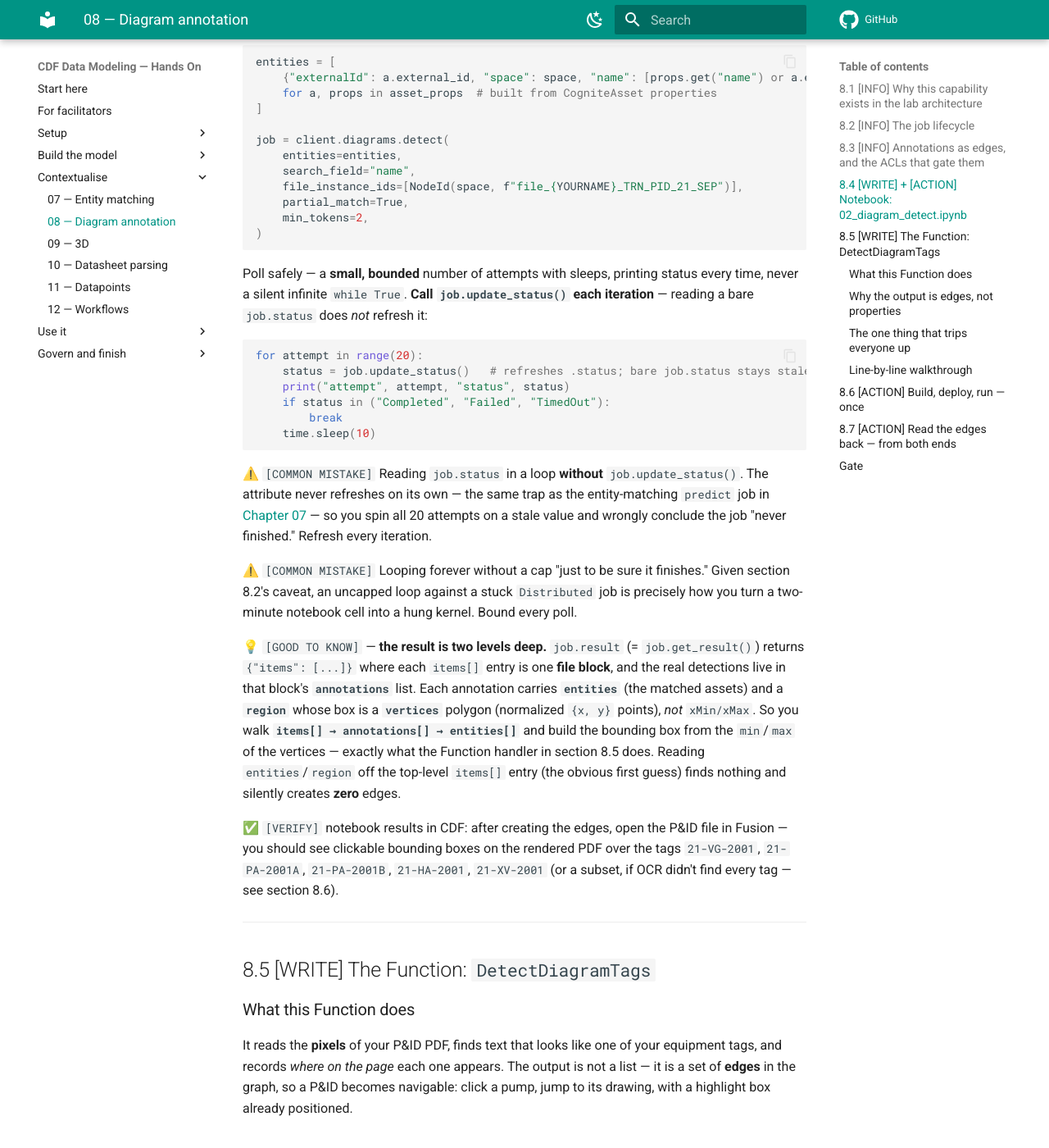
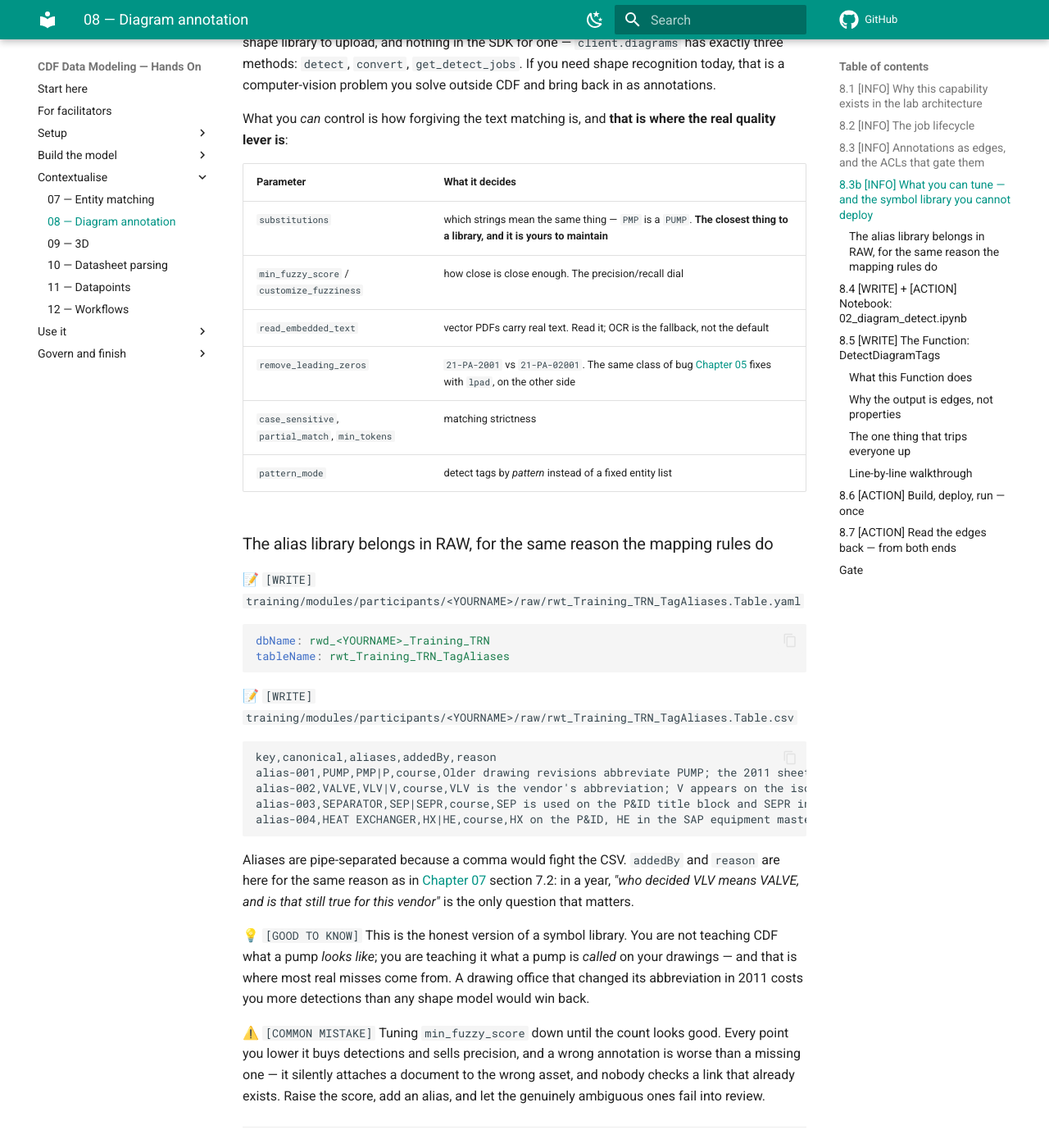
Before and after one commit to sebastian-srikanth/cdf-data-modeling-handson, an MkDocs documentation site: the page built from docs/08-diagram-annotation.md, in a window 1280 px wide and 1400 px high, scrolled down 1885 px. Shown: the whole window at 82% size. Built offline with MkDocs 1.6.1 and Material for MkDocs 9.7.7, drawn with Linux system fonts in a browser that asks for light colours; comment, search, counter and statistics services are not loaded; some of the changed text lies outside the part shown.

Commit message:
Add the tag-alias library, and say plainly what a symbol library is not
The question people ask here is whether they can upload a symbol library so detect
recognises a pump by its shape. The honest answer is no: the diagram API matches TEXT,
there is no symbol-recognition endpoint, and client.diagrams has exactly three methods.
Chapter 08 now says that rather than leaving it to be discovered.

What you can control is how forgiving the text matching is, and that is where the real
quality lever sits. New section 8.3b covers substitutions, min_fuzzy_score,
customize_fuzziness, read_embedded_text, remove_leading_zeros, case_sensitive,
partial_match, min_tokens and pattern_mode -- none of which the course mentioned before,
though every one of them is a precision/recall decision a senior engineer makes.

The alias library itself lives in RAW, for the same reason the mapping rules do: a
drawing-office engineer who cannot open a pull request has to be able to record that the
2011 sheets abbreviate PUMP as P. New rwt_Training_TRN_TagAliases table, pipe-separated
aliases, with addedBy and reason. DetectDiagramTags reads it and feeds
DiagramDetectConfig.substitutions.

This is the honest version of a symbol library: you are not teaching CDF what a pump
looks like, you are teaching it what a pump is called on your drawings -- which is where
most real misses come from anyway.

Build 36 -> 37 resources.

````diff
--- a/docs/08-diagram-annotation.md
+++ b/docs/08-diagram-annotation.md
@@ -63,6 +63,67 @@ Status **polling** for a detect job requires `diagramParsingAcl` +
 ([Chapter 02](02-auth-and-security.md), section 2.2). If your interactive login 403s on a
 detect call but the SP-run transformation-equivalent would work, that's the
 two-identity gap from section 2.3 — not a bug in this chapter.
+
+---
+
+## 8.3b [INFO] What you can tune — and the symbol library you cannot deploy
+
+Everyone asks the same question at this point: *can I load my own symbol library so it
+recognises a pump from its shape?*
+
+🚧 `[LIMITS]` **No — and it is worth being precise about why.** The diagram API detects
+**text**: it looks for strings that match the entities you hand it. There is no
+symbol-recognition endpoint, no shape library to upload, and nothing in the SDK for one —
+`client.diagrams` has exactly three methods: `detect`, `convert`, `get_detect_jobs`. If
+you need shape recognition today, that is a computer-vision problem you solve outside CDF
+and bring back in as annotations.
+
+What you *can* control is how forgiving the text matching is, and **that is where the real
+quality lever is**:
+
+| Parameter | What it decides |
+|---|---|
+| `substitutions` | which strings mean the same thing — `PMP` is a `PUMP`. **The closest thing to a library, and it is yours to maintain** |
+| `min_fuzzy_score` / `customize_fuzziness` | how close is close enough. The precision/recall dial |
+| `read_embedded_text` | vector PDFs carry real text. Read it; OCR is the fallback, not the default |
+| `remove_leading_zeros` | `21-PA-2001` vs `21-PA-02001`. The same class of bug [Chapter 05](05-transformations.md) fixes with `lpad`, on the other side |
+| `case_sensitive`, `partial_match`, `min_tokens` | matching strictness |
+| `pattern_mode` | detect tags by *pattern* instead of a fixed entity list |
+
+### The alias library belongs in RAW, for the same reason the mapping rules do
+
+📝 `[WRITE]` `training/modules/participants/<YOURNAME>/raw/rwt_Training_TRN_TagAliases.Table.yaml`
+
+```yaml
+dbName: rwd_<YOURNAME>_Training_TRN
+tableName: rwt_Training_TRN_TagAliases
+```
+
+📝 `[WRITE]` `training/modules/participants/<YOURNAME>/raw/rwt_Training_TRN_TagAliases.Table.csv`
+
+```text
+key,canonical,aliases,addedBy,reason
+alias-001,PUMP,PMP|P,course,Older drawing revisions abbreviate PUMP; the 2011 sheets use P.
+alias-002,VALVE,VLV|V,course,VLV is the vendor's abbreviation; V appears on the isometrics.
+alias-003,SEPARATOR,SEP|SEPR,course,SEP is used on the P&ID title block and SEPR in the equipment list.
+alias-004,HEAT EXCHANGER,HX|HE,course,HX on the P&ID, HE in the SAP equipment master.
+```
+
+Aliases are pipe-separated because a comma would fight the CSV. `addedBy` and `reason`
+are here for the same reason as in [Chapter 07](07-entity-matching.md) section 7.2: in a
+year, *"who decided VLV means VALVE, and is that still true for this vendor"* is the only
+question that matters.
+
+💡 `[GOOD TO KNOW]` This is the honest version of a symbol library. You are not teaching
+CDF what a pump *looks like*; you are teaching it what a pump is *called* on your
+drawings — and that is where most real misses come from. A drawing office that changed
+its abbreviation in 2011 costs you more detections than any shape model would win back.
+
+⚠️ `[COMMON MISTAKE]` Tuning `min_fuzzy_score` down until the count looks good. Every
+point you lower it buys detections and sells precision, and a wrong annotation is worse
+than a missing one — it silently attaches a document to the wrong asset, and nobody
+checks a link that already exists. Raise the score, add an alias, and let the genuinely
+ambiguous ones fail into review.
 
 ---
 
@@ -200,9 +261,40 @@ def _bbox(region: dict) -> tuple[float, float, float, float]:
     return 0.0, 0.1, 0.0, 0.1  # degenerate fallback if the API omits vertices
 
 
+from cognite.client.data_classes.contextualization import DiagramDetectConfig
+
+
+def _load_tag_aliases(client, raw_db: str) -> dict[str, list[str]]:
+    """The nearest thing CDF offers to a custom symbol library.
+
+    You cannot deploy a symbol recogniser into diagram detect -- there is no such API.
+    What you CAN do is tell it which strings mean the same thing, and keep that list as
+    data rather than in code, so a drawing-office engineer can add "the 2011 sheets
+    abbreviate PUMP as P" without a deploy.
+
+    Returns {canonical: [alias, ...]} for DiagramDetectConfig(substitutions=...).
+    """
+    try:
+        rows = client.raw.rows.list(
+            db_name=raw_db, table_name="rwt_Training_TRN_TagAliases", limit=-1)
+    except Exception:  # noqa: BLE001 - an absent table means "no aliases", not a failure
+        return {}
+    aliases: dict[str, list[str]] = {}
+    for row in rows:
+        c = row.columns or {}
+        canonical = (c.get("canonical") or "").strip()
+        raw_aliases = (c.get("aliases") or "").strip()
+        if not canonical or not raw_aliases:
+            continue
+        # pipe-separated, because a comma would fight the CSV
+        aliases[canonical] = [a.strip() for a in raw_aliases.split("|") if a.strip()]
+    return aliases
+
+
 def handle(client, data=None, secrets=None, function_call_info=None) -> dict:
     participant = os.environ["PARTICIPANT"]
     space = os.environ["INSTANCE_SPACE"]
+    raw_db = os.environ.get("RAW_DB", f"rwd_{participant}_Training_TRN")
     file_xid = f"file_{participant}_TRN_PID_21_SEP"
     v_asset = ViewId("cdf_cdm", "CogniteAsset", "v1")
     view = ViewId("cdf_cdm", "CogniteDiagramAnnotation", "v1")
@@ -216,10 +308,26 @@ def handle(client, data=None, secrets=None, function_call_info=None) -> dict:
         name = a.properties.get(v_asset, {}).get("name") or a.external_id
         entities.append({"externalId": a.external_id, "space": space, "name": [name, a.external_id]})
 
+    # The alias library, and the tuning that goes with it. Every one of these is a
+    # precision/recall decision -- see Chapter 08 section 8.3b.
+    substitutions = _load_tag_aliases(client, raw_db)
+    config = DiagramDetectConfig(
+        substitutions=substitutions or None,
+        # Vector PDFs carry real text. Read it: OCR is the fallback, not the default.
+        read_embedded_text=True,
+        # RAW strips leading zeros from tag numbers; so does this, on the other side.
+        remove_leading_zeros=True,
+        case_sensitive=False,
+        # Below this, a "match" is a guess. Raise it to cut false positives, lower it
+        # to catch more and accept review cost.
+        min_fuzzy_score=0.7,
+    )
+
     job = client.diagrams.detect(
         entities=entities, search_field="name",
         file_instance_ids=[NodeId(space, file_xid)],
         partial_match=True, min_tokens=2,
+        configuration=config,
     )
     result = job.result  # blocks until the job completes; returns {"items": [...]}
 
--- a/training/modules/reference/functions/DetectDiagramTags.Function.yaml
+++ b/training/modules/reference/functions/DetectDiagramTags.Function.yaml
@@ -11,4 +11,6 @@ envVars:
   SCHEMA_SPACE_EDM: "{{ schema_space_edm }}"
   SCHEMA_SPACE_SDM: "{{ schema_space_sdm }}"
   DATASET: "{{ dataset }}"
+  # The tag-alias library lives in RAW.
+  RAW_DB: "{{ raw_db }}"
   MODEL_VERSION: "{{ model_version }}"
--- /dev/null
+++ b/training/modules/reference/raw/rwt_Training_TRN_TagAliases.Table.yaml
@@ -0,0 +1,2 @@
+dbName: {{ raw_db }}
+tableName: rwt_Training_TRN_TagAliases
````
Also changed, not shown: 3 other files.
